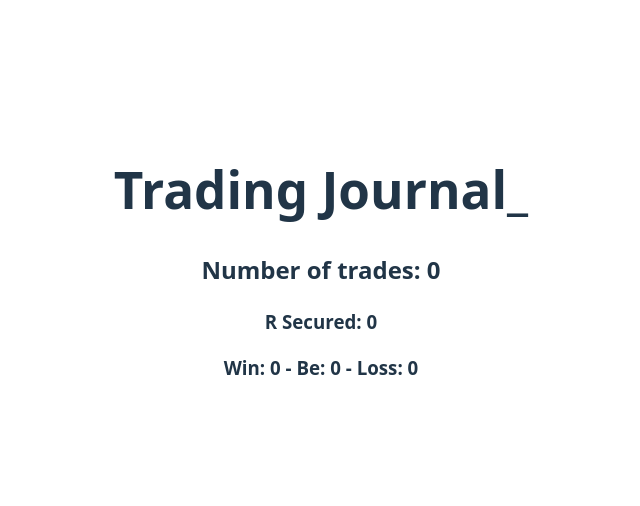
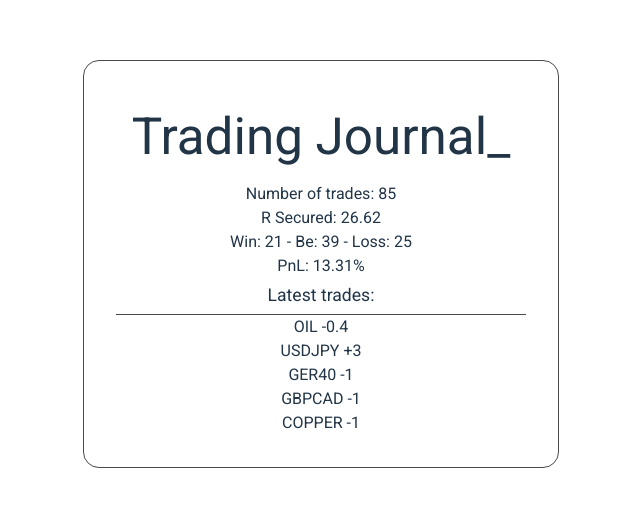
Before and after one commit to visua77/Trading-journal, a React (Vite) app: page / in a window 1280 px wide. Shown: the part 136-642 px from the top of the page, without its empty margins (319-959 px from the left). Built offline with nearby package versions, Linux system fonts and the light colour scheme.

Commit message:
More structure

```diff
--- a/src/App.css
+++ b/src/App.css
@@ -1,34 +1,30 @@
+@import url('https://fonts.googleapis.com/css2?family=Roboto:ital,wght@0,400;1,100&display=swap');
+
+*{
+  padding:0;
+  margin:0;
+  box-sizing: border-box;
+  font-family: Roboto, Arial, Helvetica, sans-serif;
+  font-size: 1rem;
+}
+
 #root {
   max-width: 1280px;
   margin: 0 auto;
   padding: 2rem;
   text-align: center;
+  border-radius: 1rem;
+  border: 1px solid rgb(74, 74, 74);
 }
 
-.logo {
-  height: 6em;
-  padding: 1.5em;
-  will-change: filter;
-  transition: filter 300ms;
-}
-.logo:hover {
-  filter: drop-shadow(0 0 2em #646cffaa);
-}
-.logo.react:hover {
-  filter: drop-shadow(0 0 2em #61dafbaa);
+h1 {
+  padding: 1rem;
+
 }
 
-@keyframes logo-spin {
-  from {
-    transform: rotate(0deg);
-  }
-  to {
-    transform: rotate(360deg);
-  }
+p {
+  font-size: 1.1rem;
+  padding: .3rem;
+  border:none;
+  border-bottom: 1px solid rgb(71, 71, 71);
 }
-
-@media (prefers-reduced-motion: no-preference) {
-  a:nth-of-type(2) .logo {
-    animation: logo-spin infinite 20s linear;
-  }
-}
--- a/src/components/Header.jsx
+++ b/src/components/Header.jsx
@@ -2,7 +2,7 @@ import React from 'react'
 
 const Header = ()=> {
     return(
-        <header><h1>Trading Journal_</h1></header>
+        <><h1>Trading Journal_</h1></>
     )
 }
 
--- a/src/components/Trades.jsx
+++ b/src/components/Trades.jsx
@@ -2,22 +2,44 @@ import React,{useState} from 'react'
 //import { v4 as uuid} from 'uuid'
 
 const Trades = ()=> {
-    const [tradecount, setTradecount] = useState(0)
-    const [rsecured, setRsecured] = useState(0)
-    const [loss, setLoss] = useState(0)
-    const [be, setBe] = useState(0)
-    const [win, setWin] = useState(0)
+
+    const [tradecount, setTradecount] = useState(85)
+    const [rsecured, setRsecured] = useState(26.62)
+    const [loss, setLoss] = useState(25)
+    const [be, setBe] = useState(39)
+    const [win, setWin] = useState(21)
 
     const [content, setContent] = useState([
+      {
+        //id: uuid(),
+        img: "/img/01.jpg",
+        asset: 'OIL',
+        result: '-0.4'
+      },
+      {
+
+        //id: uuid(),
+        img: "/img/01.jpg",
+        asset: 'USDJPY',
+        result: '+3'
+      },
+      {
+        //id: uuid(),
+        img: "/img/01.jpg",
+        asset: 'GER40',
+        result: '-1'
+      },
         {
           //id: uuid(),
           img: "/img/01.jpg",
-          descr: 'Some txt goes her'
+          asset: 'GBPCAD',
+          result: '-1'
         },
         {
           //id: uuid(),
           img: '/img/02.jpg',
-          descr: 'Some more txt goes her'
+          asset: 'COPPER',
+          result: '-1'
         }
       ])
 
@@ -27,6 +49,14 @@ const Trades = ()=> {
         <h2>Number of trades: {tradecount}</h2>
         <h3>R Secured: {rsecured}</h3>
         <h3>Win: {win} - Be: {be} - Loss: {loss}</h3>
+        <h4>PnL: {rsecured * 0.5}%</h4>
+        <p>Latest trades:</p>
+        {/* mapping over our 'db' here */}
+        {content.map(itm=> (
+            <div>
+               {itm.asset} {itm.result}
+            </div>
+          ))}
         </>
     )
 }
```
